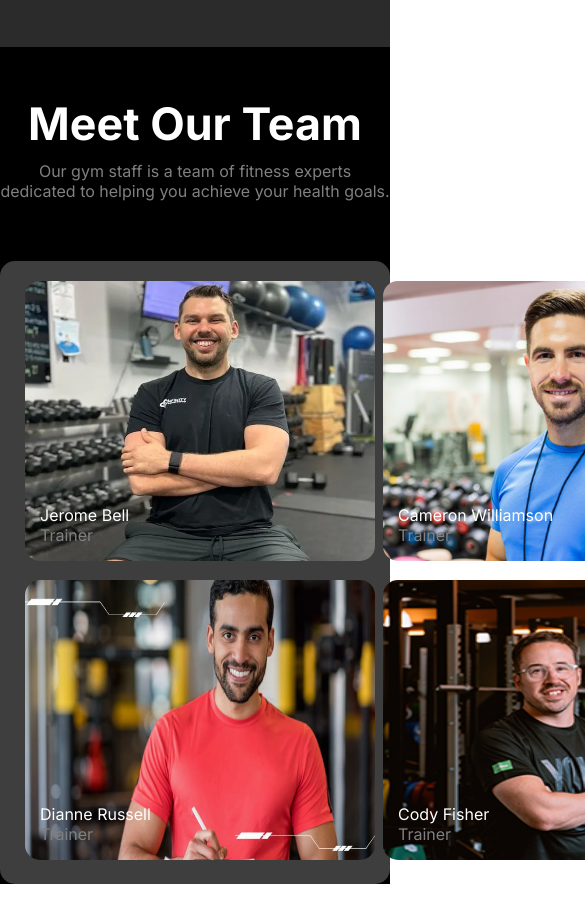
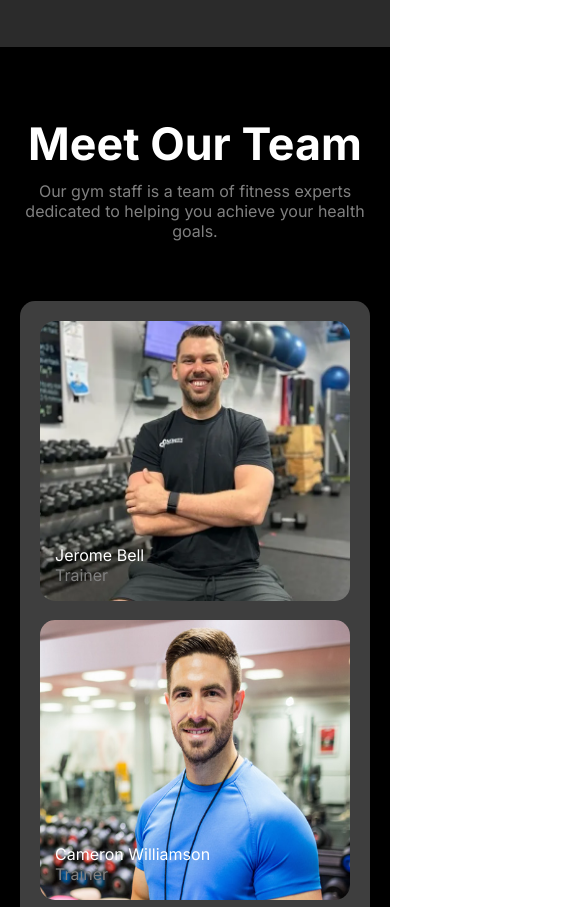
Before and after one commit to fakrul001/assignment-two, a plain HTML site: page index.html in a window 390 px wide. Shown: the part 3952-4859 px from the top of the page, 585 px wide, since content can reach past the window. Before the commit the page ends 4836 px from the top, so only its background shows below. Drawn offline with Linux system fonts and the light colour scheme; a web font is replaced by a local one.

Commit message:
solving Team section error and making it responsive for small devices

```diff
--- a/styles/style.css
+++ b/styles/style.css
@@ -392,7 +392,6 @@ td {
 
 .team{
     background: black;
-    /* height: 100vh; */
 }
 
 .team-content{
@@ -413,11 +412,11 @@ td {
 
 .team-members-container{
   background-color: #3e3e3e;
-  padding: 20px 15px 20px 25px;
+  padding: 20px;
   margin: 0 auto;
   border-radius: 15px;
   grid-template-columns: repeat(3, 1fr);
-  column-gap: 8px;
+  column-gap: 15px;
   row-gap: 15px;
 }
 
@@ -434,7 +433,7 @@ td {
 }
 
 .member img{
-  width: 350px;
+  width: 100%;
   height: 280px;
   border-radius: 15px;
 }
@@ -608,4 +607,15 @@ td {
     width: 100%;
     padding-right: 20px;
   }
+
+
+  /* Team section */
+  .team{
+    padding: 20px;
+  }
+
+  .team-members-container{
+    grid-template-columns: repeat(1, 1fr);
+  }
+
 }
```
